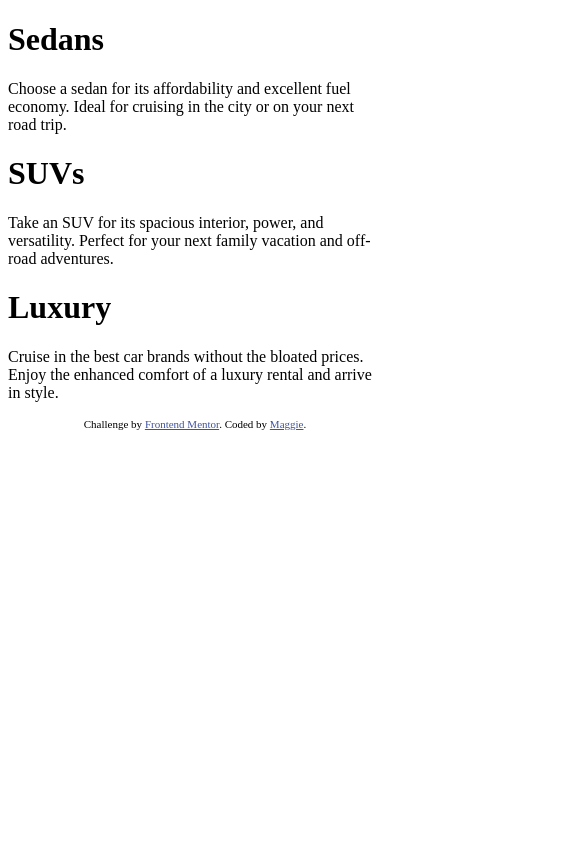
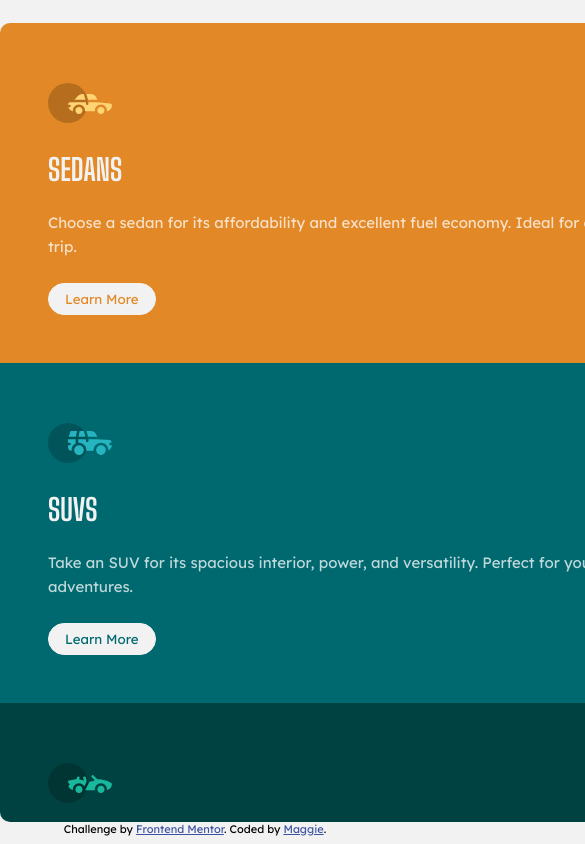
Before and after one commit to Ma1021/05_3-column-preview-card-component-main, a plain HTML site: page index.html in a window 390 px wide. Shown: the top 844 px of the page, 585 px wide, since content can reach past the window. Drawn offline with Linux system fonts and the light colour scheme.

Commit message:
Finish the mobile and desktop stage

```diff
--- a/index.html
+++ b/index.html
@@ -13,6 +13,8 @@
     .attribution { font-size: 11px; text-align: center; }
     .attribution a { color: hsl(228, 45%, 44%); }
   </style>
+
+  <link rel="stylesheet" href="./style.css">
 </head>
 
 <body>
@@ -25,6 +27,7 @@
         Choose a sedan for its affordability and excellent fuel economy. Ideal for cruising in the city
         or on your next road trip.
       </p>
+      <button>Learn More</button>
     </div>
 
     <div class="column">
@@ -33,6 +36,7 @@
         Take an SUV for its spacious interior, power, and versatility. Perfect for your next family vacation
         and off-road adventures.
       </p>
+      <button>Learn More</button>
     </div>
 
     <div class="column">
@@ -41,6 +45,7 @@
         Cruise in the best car brands without the bloated prices. Enjoy the enhanced comfort of a luxury
         rental and arrive in style.
       </p>
+      <button>Learn More</button>
     </div>
 
   </main>
--- a/style.scss
+++ b/style.scss
@@ -0,0 +1,181 @@
+@import url('https://fonts.googleapis.com/css2?family=Big+Shoulders+Display:wght@700&family=Lexend+Deca&display=swap');
+
+$bright_orange: hsl(31, 77%, 52%);
+$dark_cyan: hsl(184, 100%, 22%);
+$very_dark_cyan: hsl(179, 100%, 13%);
+
+$para_transparent_white: hsla(0, 0%, 100%, 0.75);
+$very_light_gray: hsl(0, 0%, 95%);
+
+*{
+    margin:0;
+}
+
+body{
+    width: 100%;
+    height: 100vh;
+
+    display: flex;
+    flex-direction: column;
+    justify-content: space-between;
+
+    font-size: 15px;
+    font-family: 'Lexend Deca', sans-serif;
+    background-color: $very_light_gray;
+
+    main{
+        color: $para_transparent_white;
+
+        min-width: 950px;
+        max-width: 950px;
+
+        margin: 0 auto;
+
+        display: flex;
+        flex-direction: row;
+
+        overflow: hidden;
+        border-radius: 10px;
+
+        .column{
+            flex-basis: calc(100% / 3);
+            padding: 3rem;
+
+            h1{
+                margin-top: 1rem;
+                font-weight: 700;
+                font-family: "Big Shoulders Display", sans-serif;
+                color: $very_light_gray;
+                text-transform: uppercase;
+            }
+
+            p{
+                line-height: 1.5rem;
+                margin-top: 1.5rem;
+                margin-bottom: 5rem;
+            }
+
+            button{
+                background-color: $very_light_gray;
+                border: 1px solid $very_light_gray;
+                height: 2rem;
+                padding: 0 1rem;
+                border-radius: 1.5rem;
+                font-family:'Lexend Deca', sans-serif;
+            }
+        }
+
+
+        // Background color of each column
+        .column:first-child{
+            background-color: $bright_orange;
+
+            button{
+                color: $bright_orange;
+            }
+
+            button:hover{
+                background-color: $bright_orange;
+                color: $very_light_gray;
+                cursor: pointer;
+            }
+        }
+
+        .column:nth-child(3n-1){
+            background-color: $dark_cyan;
+
+            button{
+                color: $dark_cyan;
+            }
+
+            button:hover{
+                background-color: $dark_cyan;
+                color: $very_light_gray;
+                cursor: pointer;
+            }
+        }
+
+        .column:last-child{
+            background-color: $very_dark_cyan;
+
+            button{
+                color: $very_dark_cyan;
+            }
+
+            button:hover{
+                background-color: $very_dark_cyan;
+                color: $very_light_gray;
+                cursor: pointer;
+            }
+        }
+
+        // for icon in each column
+        .column::before{
+            content:"";
+            display: block;
+            width: 100%;
+            height: 64px;
+            background-repeat: no-repeat;
+            background-position: left center;
+        }
+
+        .column:first-child::before{
+            background-image: url('./images/icon-sedans.svg');
+        }
+
+        .column:nth-child(3n-1)::before{
+            background-image: url('./images/icon-suvs.svg');
+        }
+
+        .column:last-child::before{
+            background-image: url('./images/icon-luxury.svg');
+        }
+
+    }
+
+    footer{
+        padding-bottom: 0.5rem;
+    }
+
+}
+
+body::before{
+    content:"";
+    height: 15px;
+    padding-top: 0.5rem;
+}
+
+
+@media screen and (max-width: 480px) {
+    body{
+
+        main{
+            width: 90%;
+            max-width: 480px;
+            height: 90%;
+            max-height: 1360px;
+
+            flex-grow: 1;
+
+            flex-direction: column;
+
+            overflow: hidden;
+            border-radius: 10px;
+
+            .column{
+                flex-basis: calc(100% / 3);
+                padding: 3rem;
+                max-height: (1360px / 3);
+
+                h1{
+                    margin-top: 1rem;
+                }
+
+                p{
+                    margin-top: 1.5rem;
+                    margin-bottom: 1.5rem;
+                }
+            }
+        }
+    }
+}
```
Also changed, not shown: style.css (added), 2 other files.
